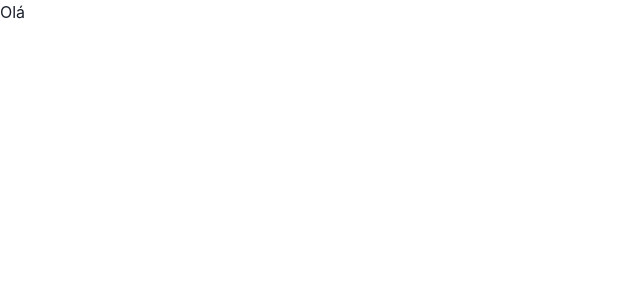
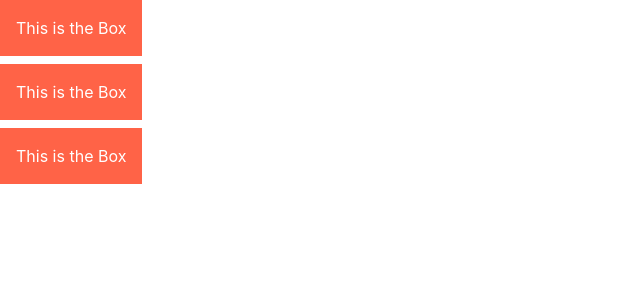
Before and after one commit to IgorTLA/diogo-portfolio, a Next.js app: page / in a window 1280 px wide. Shown: the top 300 px of the page, without its empty margins (0-640 px from the left). Built offline with nearby package versions, Linux system fonts and the light colour scheme.

Commit message:
Configurando o document e preparando a Home Page

```diff
--- a/src/pages/_document.tsx
+++ b/src/pages/_document.tsx
@@ -1,13 +1,19 @@
-import { Html, Head, Main, NextScript } from 'next/document'
+import { Html, Head, Main, NextScript } from 'next/document';
 
 export default function Document() {
   return (
-    <Html lang="en">
-      <Head />
+    <Html lang="pt-br">
+      <Head>
+        <meta name="viewport" content="width=device-width, initial-scale=1.0" />
+        <meta charSet="utf-8" />
+        <meta name="description" content="Portfolio do Diogo Rother" />
+        <meta name="author" content="Igor Alvarez" />
+        <meta name="keywords" content="Diogo Rother, Diogo Rother Portfolio" />
+      </Head>
       <body>
         <Main />
         <NextScript />
       </body>
     </Html>
-  )
+  );
 }
--- a/src/pages/index.tsx
+++ b/src/pages/index.tsx
@@ -1,7 +1,21 @@
-import { Flex } from '@chakra-ui/react';
+import { Box, Flex, VStack } from '@chakra-ui/react';
 
-const index = () => {
-  return <Flex>Olá</Flex>;
+const HomePage = () => {
+  return (
+    <Flex w="full" h="full">
+      <VStack>
+        <Box bg="tomato" w="100%" p={4} color="white">
+          This is the Box
+        </Box>
+        <Box bg="tomato" w="100%" p={4} color="white">
+          This is the Box
+        </Box>
+        <Box bg="tomato" w="100%" p={4} color="white">
+          This is the Box
+        </Box>
+      </VStack>
+    </Flex>
+  );
 };
 
-export default index;
+export default HomePage;
```
